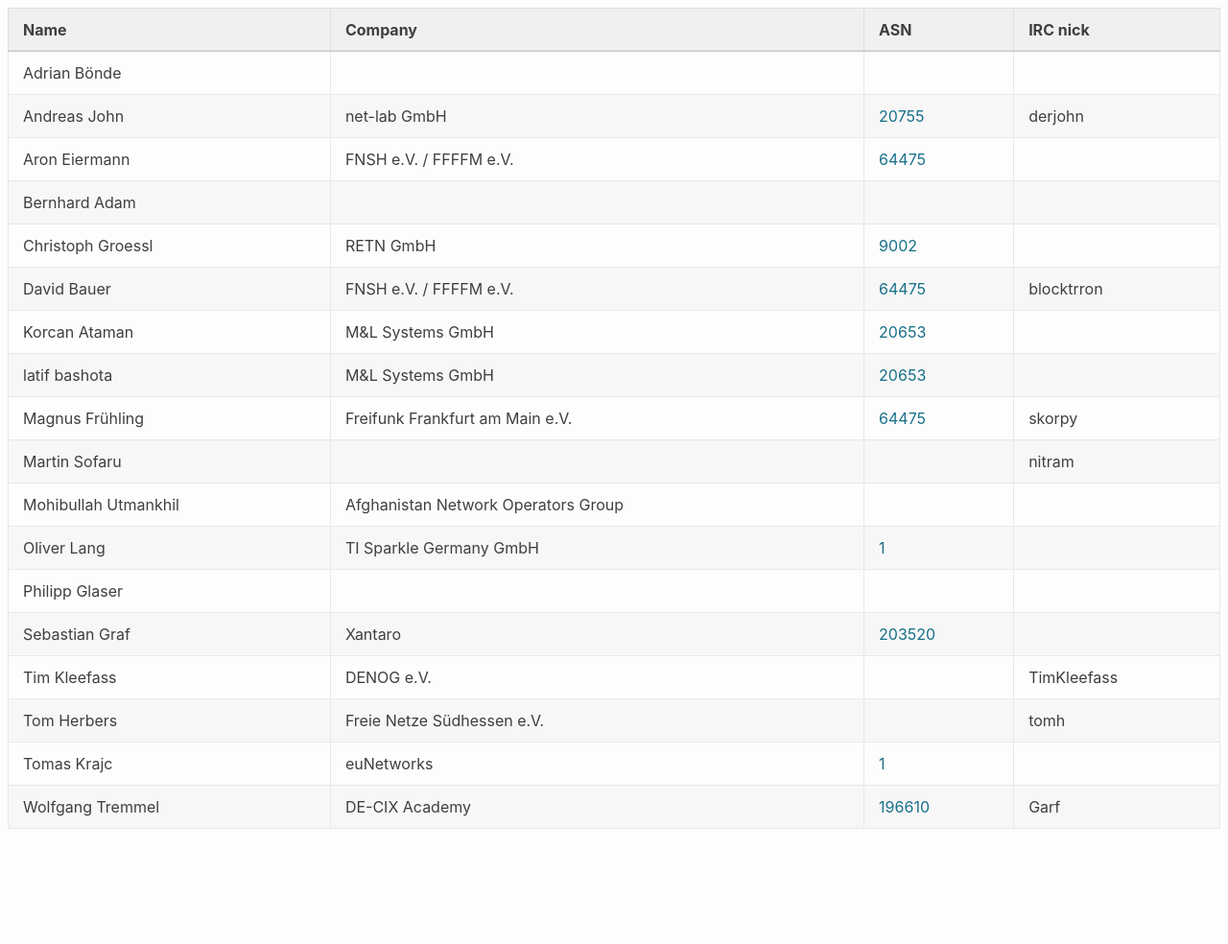
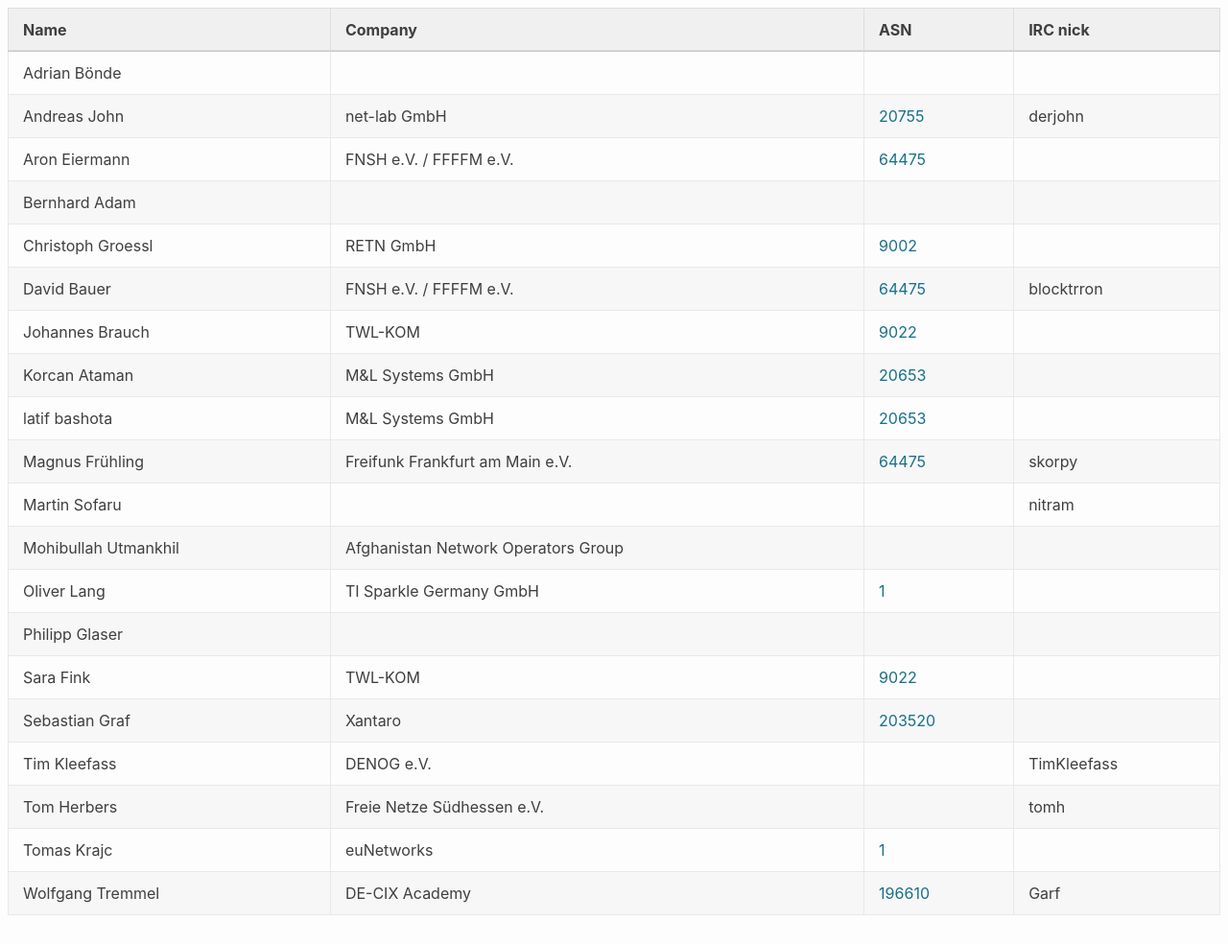
Before and after one commit to denog/pretix-attendeelist, a Jekyll site: the page built from meetup2024_01/index.markdown, in a window 1280 px wide and 984 px high. Shown: the whole window at 96% size. Built offline with Jekyll 4.4.1, drawn with Linux system fonts in a browser that asks for light colours.

Commit message:
Latest data: Fri Jan  5 09:27:55 UTC 2024

```diff
--- a/_data/attendees_denog_meetup_2024_01.json
+++ b/_data/attendees_denog_meetup_2024_01.json
@@ -34,6 +34,12 @@
     "company": "FNSH e.V. / FFFFM e.V.",
     "irc": "blocktrron",
     "asn": "64475"
+  },
+  {
+    "name": "Johannes Brauch",
+    "company": "TWL-KOM",
+    "irc": null,
+    "asn": "9022"
   },
   {
     "name": "Korcan Ataman",
@@ -78,6 +84,12 @@
     "asn": null
   },
   {
+    "name": "Sara Fink",
+    "company": "TWL-KOM",
+    "irc": null,
+    "asn": "9022"
+  },
+  {
     "name": "Sebastian Graf",
     "company": "Xantaro",
     "irc": null,
```
